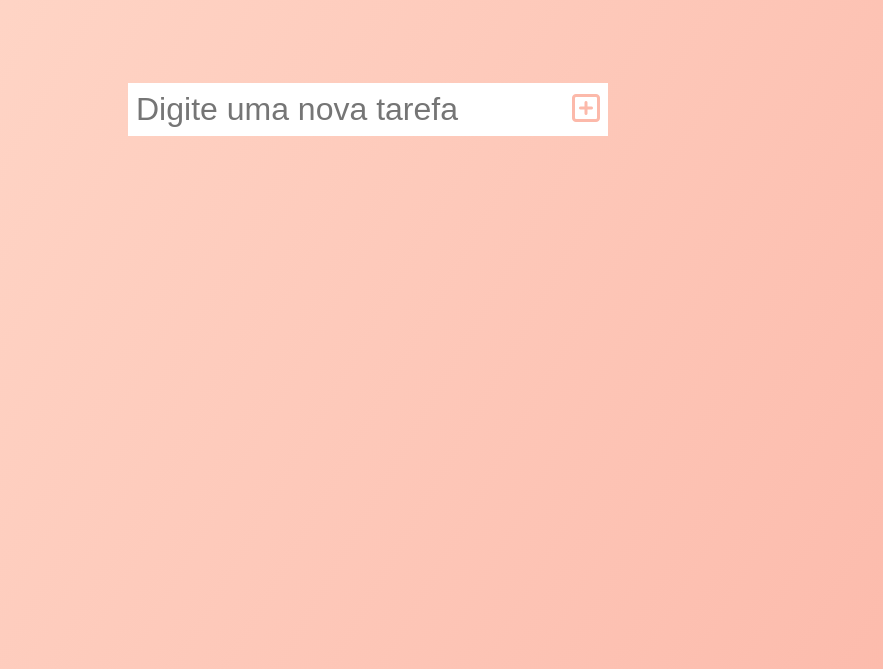
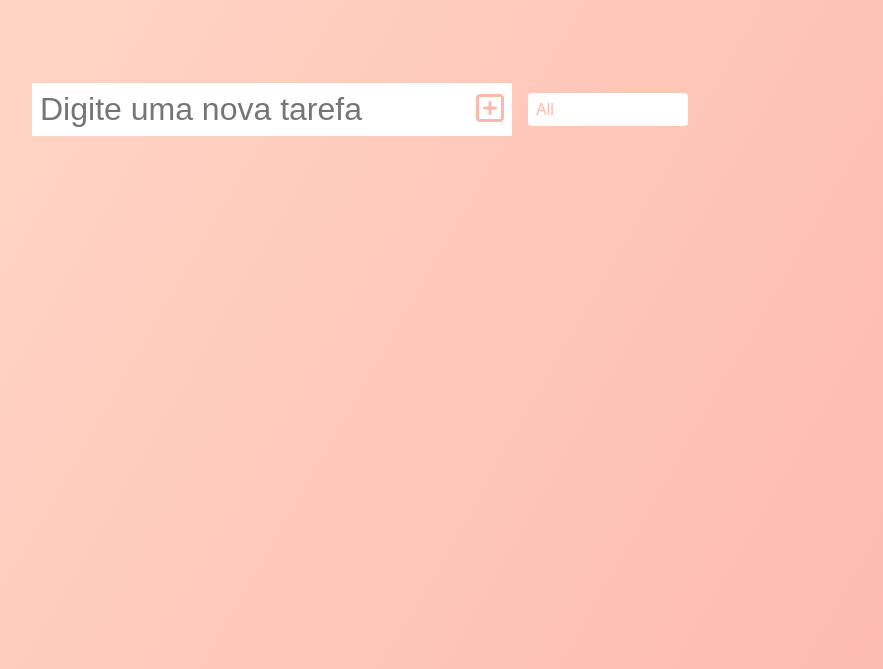
Before and after one commit to aciattei/todolist, a plain HTML site: page index.html in a window 1280 px wide. Shown: the part 131-800 px from the top of the page, without its empty margins (272-1155 px from the left). Drawn offline with Linux system fonts and the light colour scheme.

Commit message:
Update index.html
Adiciona filtro de tarefas (todas, completas, incompletas)

```diff
--- a/index.html
+++ b/index.html
@@ -20,6 +20,13 @@
             <button class="todo-button" type="submit">
                 <i class="fa-regular fa-plus-square"></i>
             </button>
+            <div class="filter">
+                <select class="filter-todo">
+                    <option value="all">All</option>
+                    <option value="completed">Completed</option>
+                    <option value="uncompleted">Uncompleted</option>
+                </select>
+            </div>
         </form>
         <div class="todo-container">
             <ul class="todo-list"></ul>
@@ -29,4 +36,4 @@
     </body>
 </html>
 
-<!-- Desenvolvido com a ajuda de https://www.youtube.com/watch?v=Ttf3CEsEwMQ&t=1856s -->
+<!-- Desenvolvido com a ajuda do Ed Dev, a partir do vídeo https://www.youtube.com/watch?v=Ttf3CEsEwMQ&t=1856s -->
```
